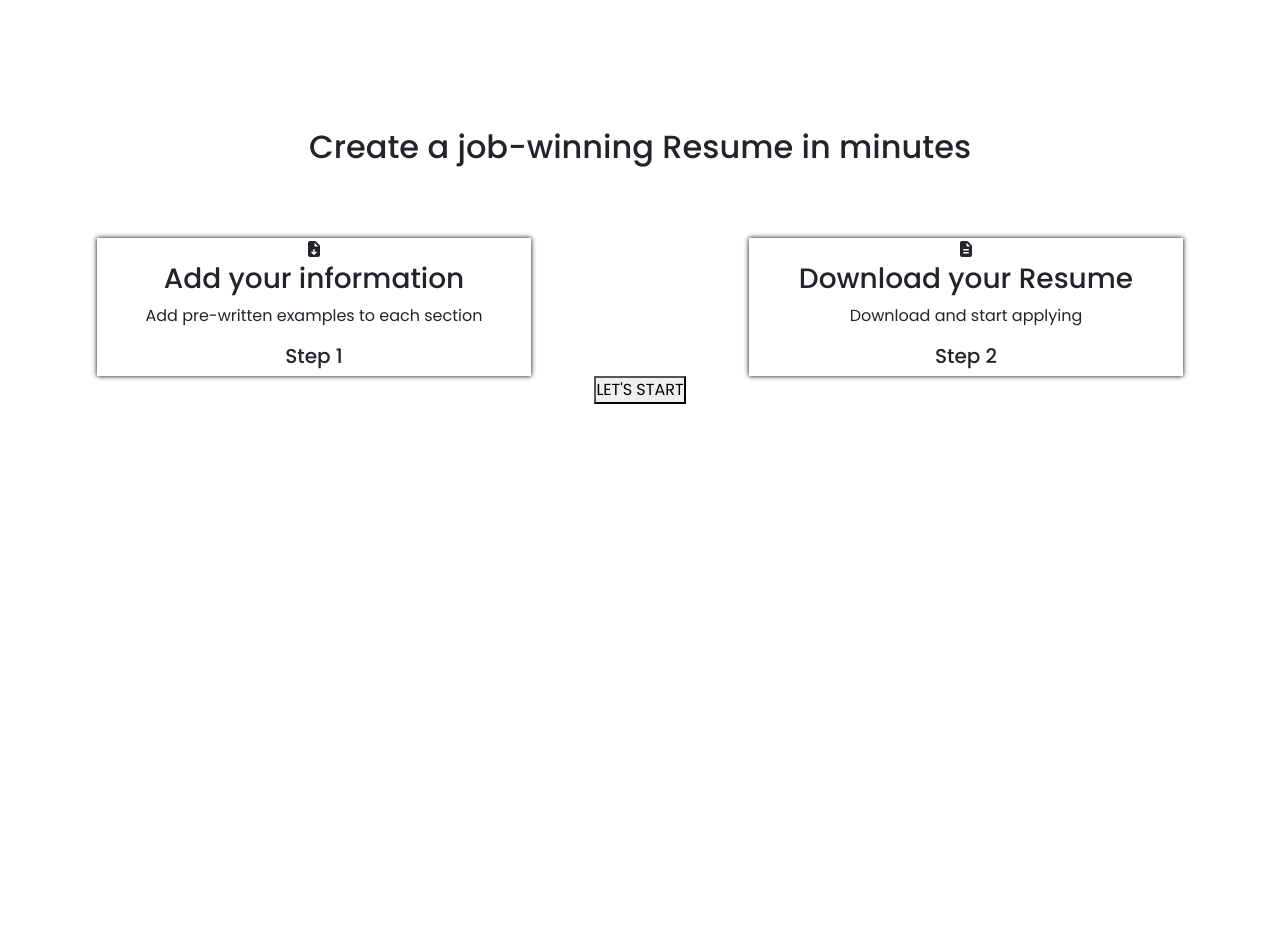
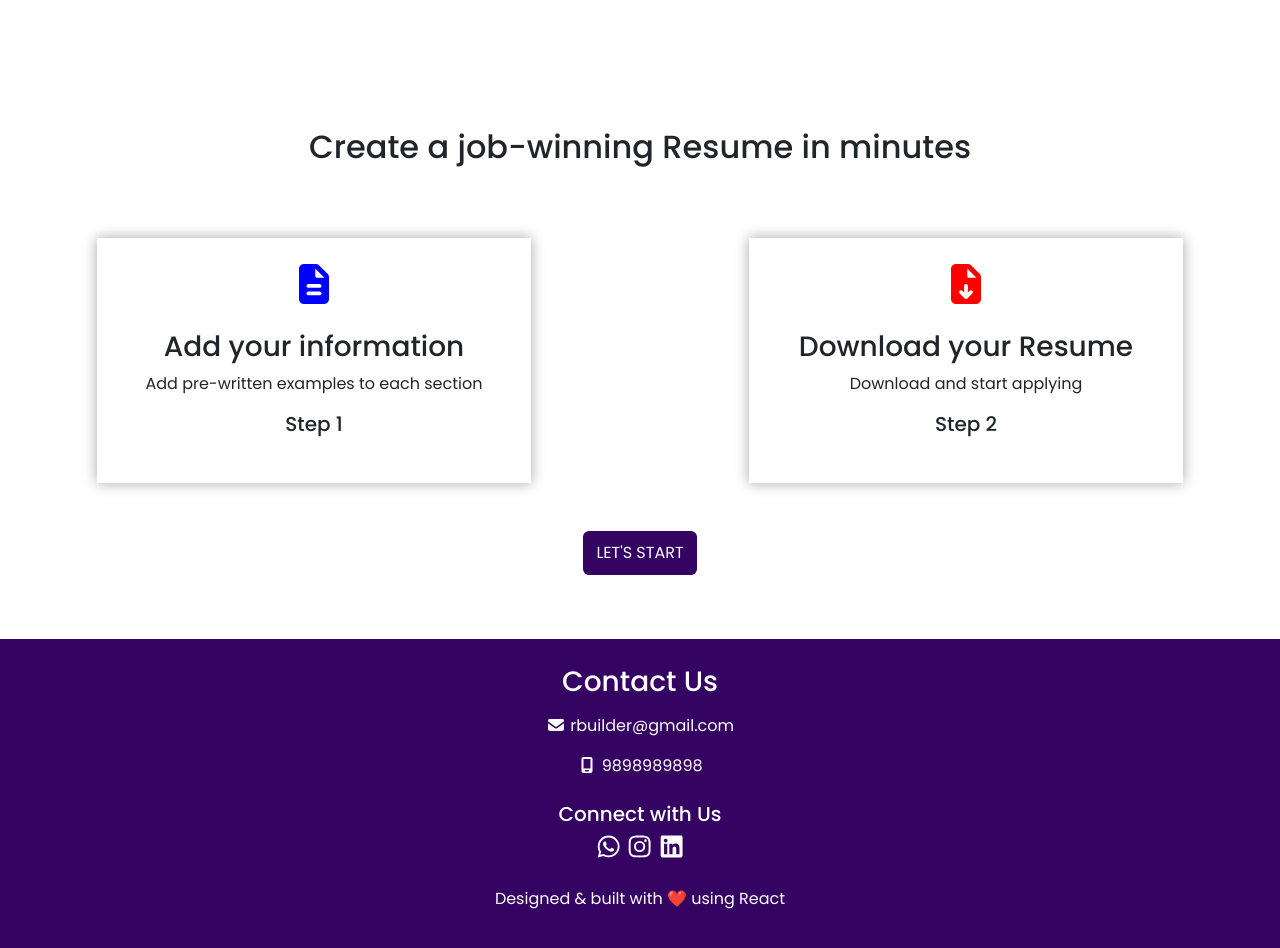
Before and after one commit to siddeque-s/Resume-Builder, a React (Vite) app: page /resumeGenerator in a window 1280 px wide. Shown: the top 948 px of the page. Before the commit the page ends 800 px from the top, so only its background shows below. Built offline with nearby package versions, Linux system fonts and the light colour scheme; a web font is replaced by a local one.

Commit message:
task completed

```diff
--- a/src/pages/ResumeGenerator.css
+++ b/src/pages/ResumeGenerator.css
@@ -1,9 +1,33 @@
 .sectin1ParentGener{
     margin-top: 10%;
+    margin-bottom: 5%;
+}
+body{
+    overflow-x: hidden;
+}
+
+.erachSectionSection2Gene{
+   box-shadow: 0px 0px 13px rgb(166, 166, 166);
+   padding-bottom: 3%;
+   padding-top: 2%;
+
+}
+
+.icons1resume{
+    font-size: 40px;
+    color:  blue;
+}
+
+.icons1resume11{
+    font-size: 40px;
+    color: red;
 }
 
 
-.erachSectionSection2Gene{
-   box-shadow: 0px 0px 5px black;
-
+.btnGenerSection1{
+    background-color: #350463;
+    color: white;
+    padding: 10px 13px;
+    border-radius: 6px;
+    border: none;
 }
--- a/src/pages/ResumeGenerator.jsx
+++ b/src/pages/ResumeGenerator.jsx
@@ -2,6 +2,7 @@ import React from 'react';
 import { FontAwesomeIcon } from '@fortawesome/react-fontawesome';
 import { faFileArrowDown, faFileLines } from '@fortawesome/free-solid-svg-icons';
 import "./ResumeGenerator.css"
+import Footer from '../components/Footer';
 
 const ResumeGenerator = () => {
   return (
@@ -12,8 +13,8 @@ const ResumeGenerator = () => {
           <div className="row mt-5">
             <div className="col-md-1 "></div>
             <div className="mt-4 col-md-4 col-12 text-center erachSectionSection2Gene">
-              <div>
-                <FontAwesomeIcon icon={faFileArrowDown} />
+              <div className='mb-4'>
+                <FontAwesomeIcon className='icons1resume'  icon={faFileLines} />
               </div>
               <h3>Add your information</h3>
               <p>Add pre-written examples to each section</p>
@@ -22,8 +23,9 @@ const ResumeGenerator = () => {
             </div>
             <div className="col-md-2"></div>
             <div className=" mt-4 col-md-4 col-12 text-center erachSectionSection2Gene">
-                <div className='text-center'>
-                     <FontAwesomeIcon  icon={faFileLines} />
+                <div className='mb-4'>
+                  <FontAwesomeIcon className='icons1resume11' icon={faFileArrowDown} />
+
                 </div>
 
               <h3>Download your Resume</h3>
@@ -33,11 +35,13 @@ const ResumeGenerator = () => {
             </div>
             <div className="col-md-1"></div>
           </div>
-          <div className='parentbtnresume text-center'>
+          <div className='parentbtnresume text-center mt-5'>
             <button className='btnGenerSection1'>LET'S START</button>
           </div>
         </div>
+        <Footer/>
       </div>
+
     </>
   );
 }
```
